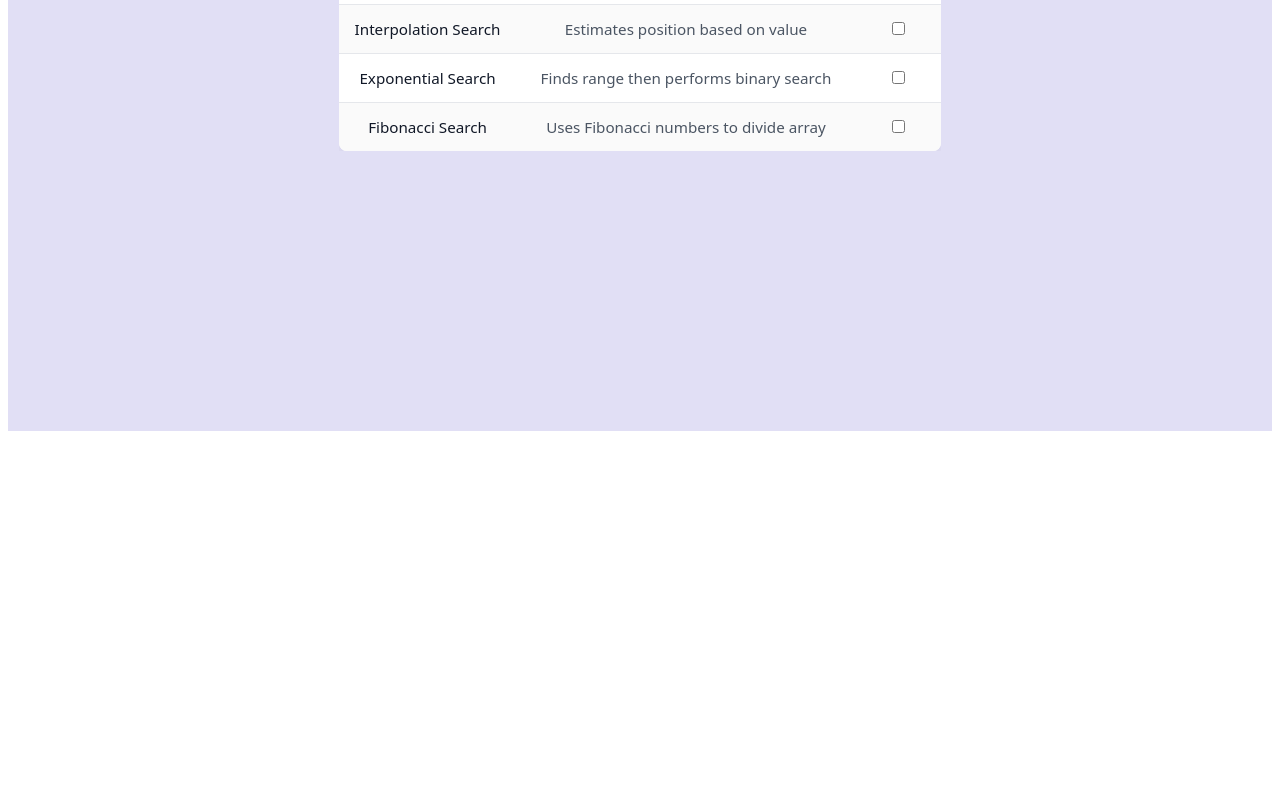
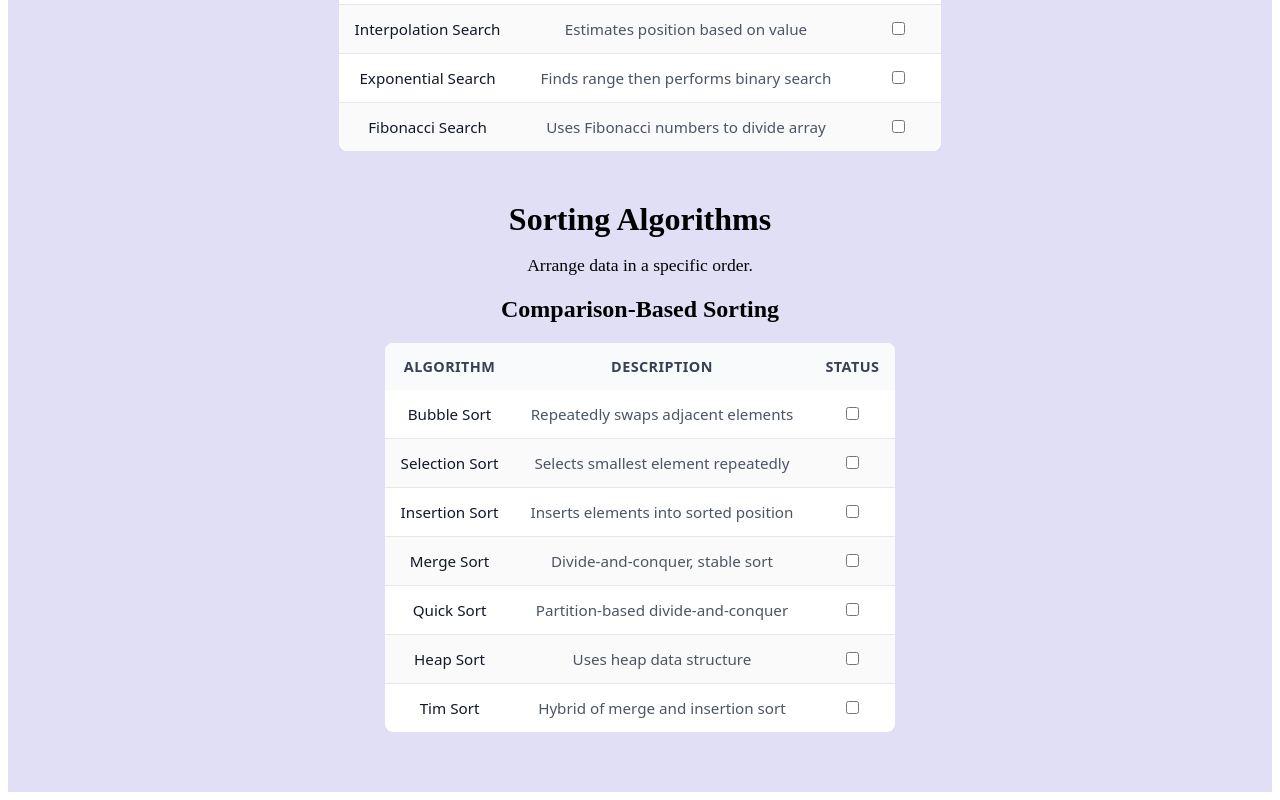
Before and after one commit to amitvermamjm/DSA, a React (Vite) app: page / in a window 1280 px wide. Shown: the part 4408-5208 px from the top of the page. Before the commit the page ends 4847 px from the top, so only its background shows below. Built offline with nearby package versions, Linux system fonts and the light colour scheme.

Commit message:
added sorting algorithms

```diff
--- a/src/App.jsx
+++ b/src/App.jsx
@@ -530,6 +530,73 @@ function App() {
               </table>
             </div>
           </div>
+          <div className="sorting-algorithms">
+            <h2>Sorting Algorithms</h2>
+            <p>Arrange data in a specific order.</p>
+            <h3>Comparison-Based Sorting</h3>
+            <div className="table-container">
+              <table>
+                <thead>
+                  <tr>
+                    <th>Algorithm</th>
+                    <th>Description</th>
+                    <th>Status</th>
+                  </tr>
+                </thead>
+                <tbody>
+                  <tr>
+                    <td>Bubble Sort</td>
+                    <td>Repeatedly swaps adjacent elements</td>
+                    <td data-label="Select">
+                      <input type="checkbox" class="row-checkbox" />
+                    </td>
+                  </tr>
+                  <tr>
+                    <td>Selection Sort</td>
+                    <td>Selects smallest element repeatedly</td>
+                    <td data-label="Select">
+                      <input type="checkbox" class="row-checkbox" />
+                    </td>
+                  </tr>
+                  <tr>
+                    <td>Insertion Sort</td>
+                    <td>Inserts elements into sorted position</td>
+                    <td data-label="Select">
+                      <input type="checkbox" class="row-checkbox" />
+                    </td>
+                  </tr>
+                  <tr>
+                    <td>Merge Sort</td>
+                    <td>Divide-and-conquer, stable sort</td>
+                    <td data-label="Select">
+                      <input type="checkbox" class="row-checkbox" />
+                    </td>
+                  </tr>
+                  <tr>
+                    <td>Quick Sort</td>
+                    <td>Partition-based divide-and-conquer</td>
+                    <td data-label="Select">
+                      <input type="checkbox" class="row-checkbox" />
+                    </td>
+                  </tr>
+                  <tr>
+                    <td>Heap Sort</td>
+                    <td>Uses heap data structure</td>
+                    <td data-label="Select">
+                      <input type="checkbox" class="row-checkbox" />
+                    </td>
+                  </tr>
+                  <tr>
+                    <td>Tim Sort</td>
+                    <td>Hybrid of merge and insertion sort</td>
+                    <td data-label="Select">
+                      <input type="checkbox" class="row-checkbox" />
+                    </td>
+                  </tr>
+                </tbody>
+              </table>
+            </div>
+          </div>
         </div>
       </div>
     </>
```
